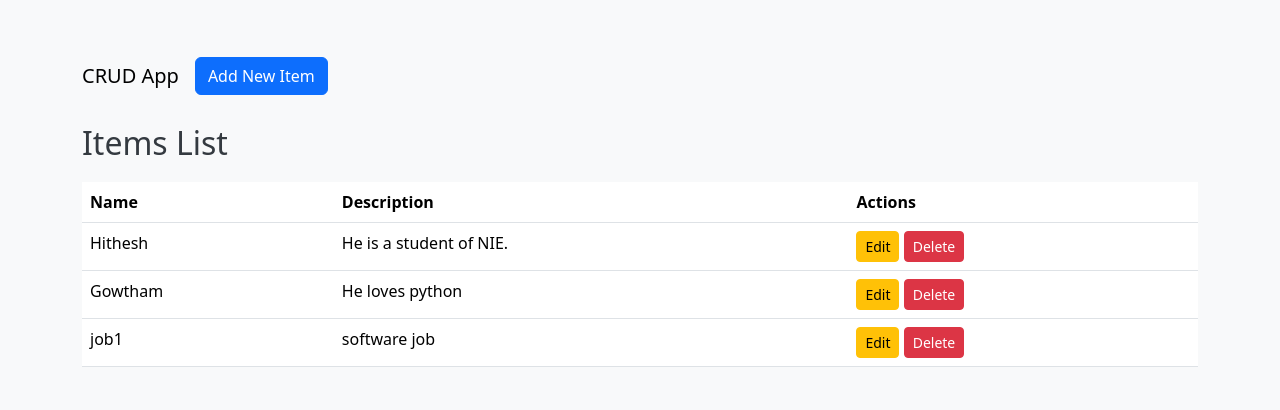
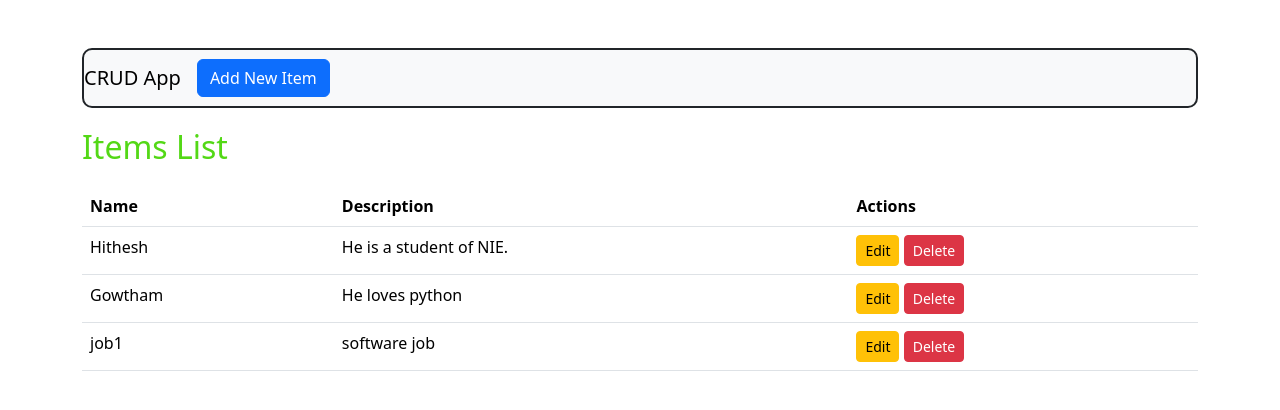
Before and after one commit to hanumantha04/devopsSDP, a Flask app: page / in a window 1280 px wide. Shown: the top 410 px of the page. Run offline with Flask 3, Linux system fonts and the light colour scheme.

Commit message:
last commit

```diff
--- a/app.py
+++ b/app.py
@@ -53,4 +53,4 @@ def delete(id):
     return redirect(url_for('index'))
 
 if __name__ == '__main__':
-    app.run(debug=True)
+    app.run(debug=True, host='0.0.0.0', port=5001)
--- a/static/css/style.css
+++ b/static/css/style.css
@@ -1,5 +1,5 @@
 body {
-    background-color: #f8f9fa;
+    background-color: #ffffff;
 }
 
 .navbar {
@@ -8,9 +8,9 @@ body {
 
 table {
     margin-top: 20px;
-    color: greenyellow;
+    color: rgb(255, 156, 7);
 }
 
 h2 {
-    color: #343a40;
+    color: #53d816;
 }
--- a/templates/layout.html
+++ b/templates/layout.html
@@ -9,9 +9,9 @@
 </head>
 <body>
     <div class="container my-5">
-        <nav class="navbar navbar-expand-lg navbar-light bg-light">
+        <nav class="navbar navbar-expand-lg navbar-light bg-light" style="border-radius: 10px; border: 2px solid; text-align: center;">
             <a class="navbar-brand" href="/"> CRUD App</a>
-            <div class="ml-auto">
+            <div class="ml-auto" style="color: blueviolet;">
                 <a class="btn btn-primary" href="{{ url_for('create') }}">Add New Item</a>
             </div>
         </nav>
```
Also changed, not shown: 1 other file.
